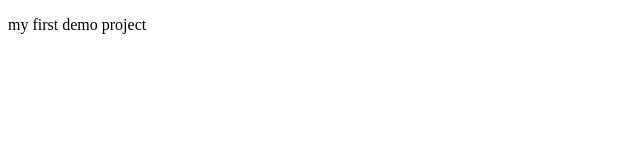
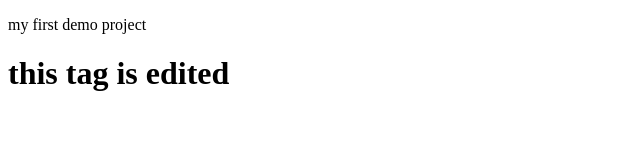
Before and after one commit to Kale-vijay/demoRepository, a plain HTML site: page index.html in a window 1280 px wide. Shown: the whole page, without its empty margins (0-640 px from the left). Drawn offline with Linux system fonts and the light colour scheme.

Commit message:
Update index.html

```diff
--- a/index.html
+++ b/index.html
@@ -7,5 +7,6 @@
 </head>
 <body>
     <p>my first demo project</p>
+    <h1>this tag is edited</h1>
 </body>
 </html>
```
